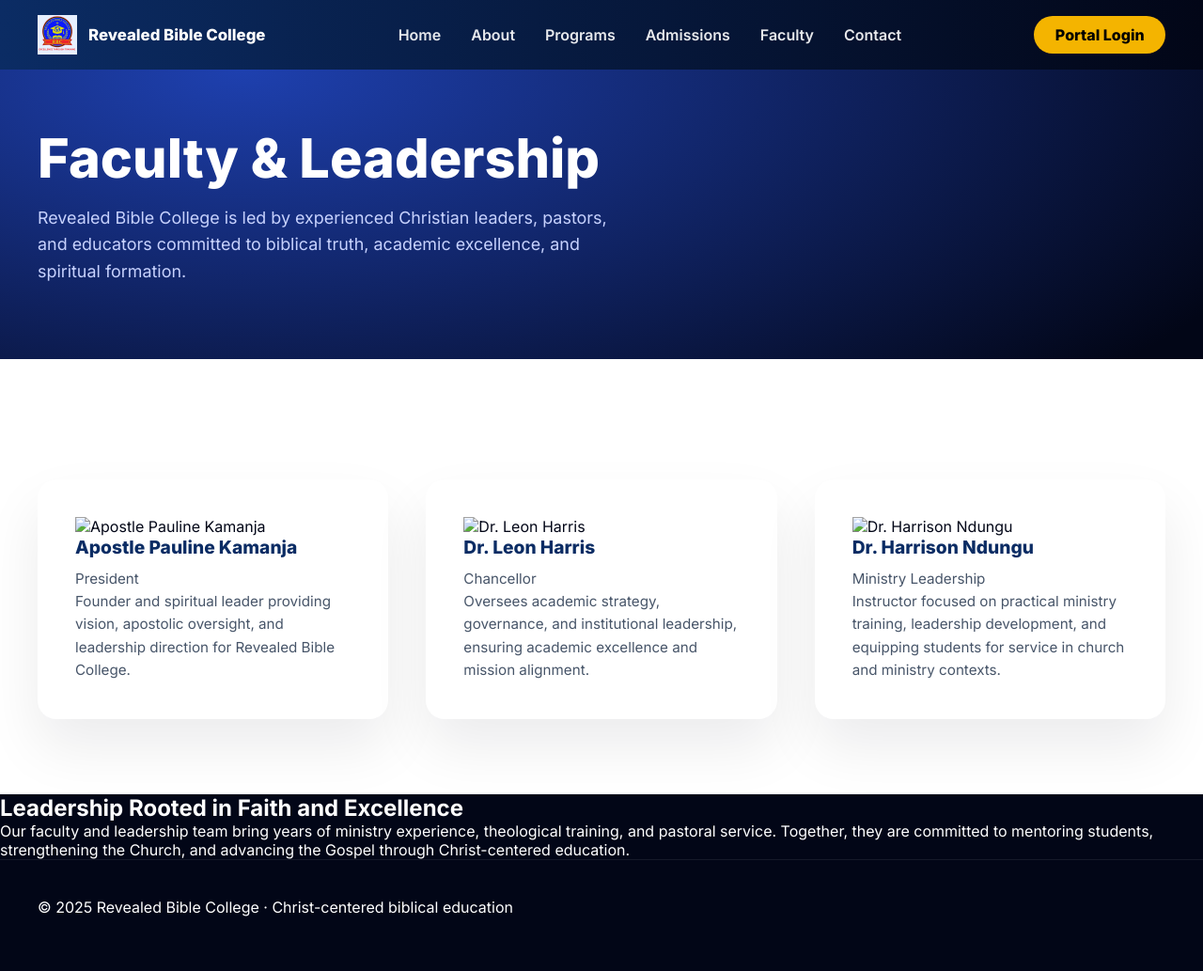
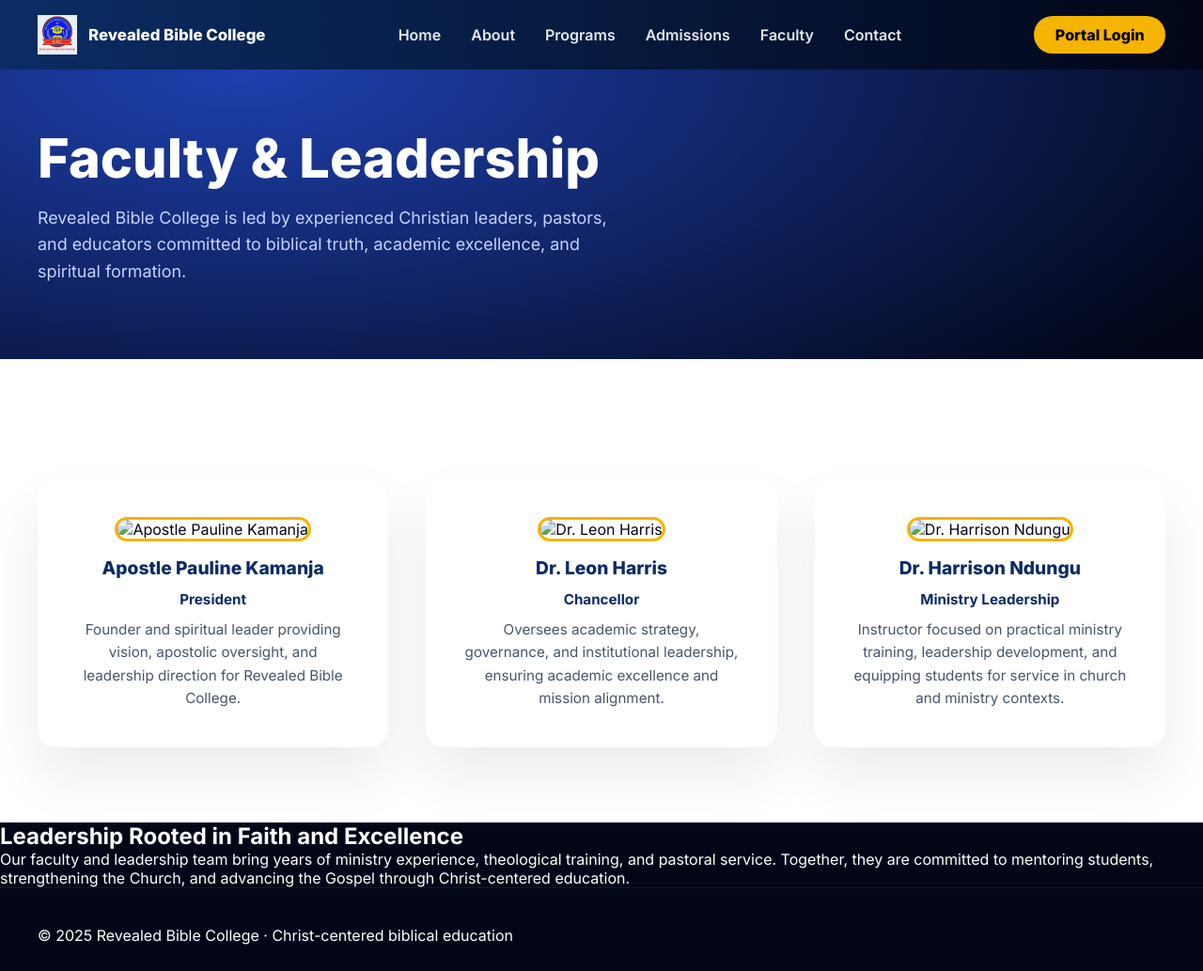
Before and after one commit to WillieKM/my-student-portal, a Jekyll site: the page built from faculty.html, in a window 1280 px wide and 1033 px high. Shown: the whole window at 94% size. Built offline with Jekyll 4.4.1, drawn with Linux system fonts in a browser that asks for light colours.

Commit message:
Update main.css

```diff
--- a/assets/css/main.css
+++ b/assets/css/main.css
@@ -384,3 +384,22 @@
   margin-left: auto;
   margin-right: auto;
 }
+/* ================= FACULTY IMAGES ================= */
+.faculty-card {
+  text-align: center;
+}
+
+.faculty-card img {
+  width: 120px;
+  height: 120px;
+  object-fit: cover;
+  border-radius: 999px;
+  margin-bottom: 1rem;
+  border: 3px solid var(--gold);
+}
+
+.faculty-card .role {
+  font-weight: 700;
+  color: var(--navy);
+  margin-bottom: 0.5rem;
+}
```
